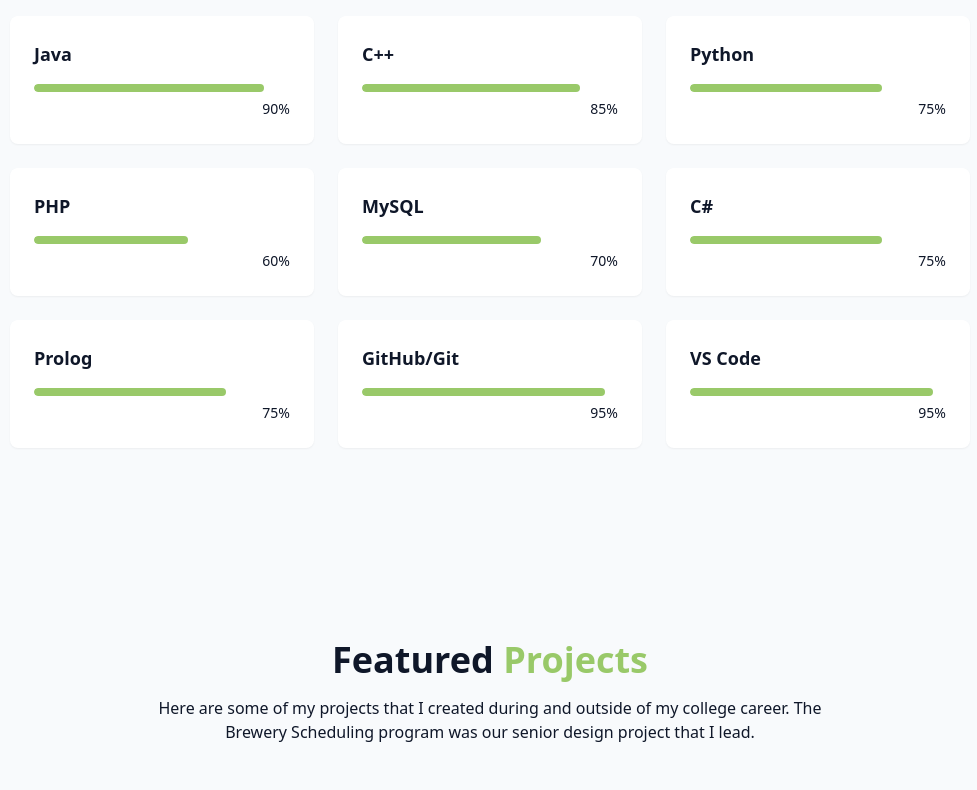
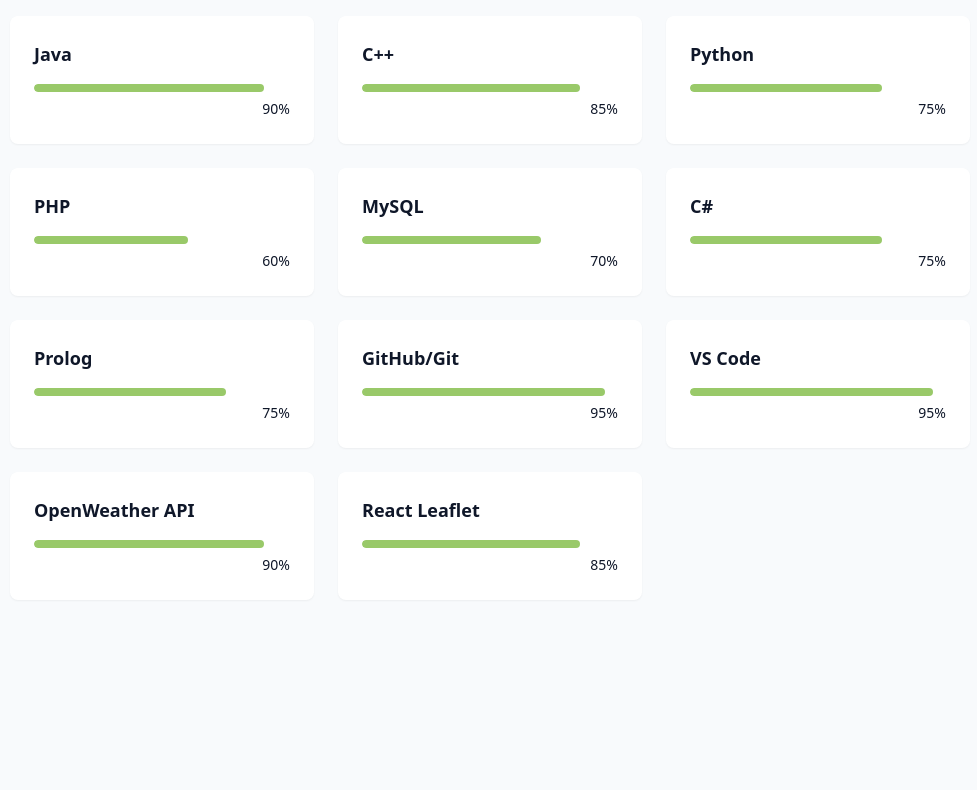
Before and after one commit to clarkkr/Portfolio-Website, a React (Vite) app: page / in a window 1280 px wide. Shown: the part 2090-2880 px from the top of the page, without its empty margins (150-1127 px from the left). Built offline with nearby package versions, Linux system fonts and the light colour scheme.

Commit message:
Added skills to skills section.

```diff
--- a/src/Components/SkillsSection.jsx
+++ b/src/Components/SkillsSection.jsx
@@ -9,8 +9,8 @@
   //Frontend
   { name: "HTML/CSS", level: 90, category: "frontend" },
   { name: "Javascript", level: 85, category: "frontend" },
-  { name: "React", level: 70, category: "frontend" },
-  { name: "Tailwind CSS", level: 70, category: "frontend" },
+  { name: "React", level: 80, category: "frontend" },
+  { name: "Tailwind CSS", level: 80, category: "frontend" },
   { name: "Typescript", level: 60, category: "frontend" },
   { name: "Bootstrap", level: 80, category: "frontend" },
   //Backend
@@ -25,6 +25,8 @@
   //Tools
   { name: "GitHub/Git", level: 95, category: "tools" },
   { name: "VS Code", level: 95, category: "tools" },
+  { name: "OpenWeather API", level: 90, category: "tools" },
+  { name: "React Leaflet", level: 85, category: "tools" },
 ];
 
 {
```
